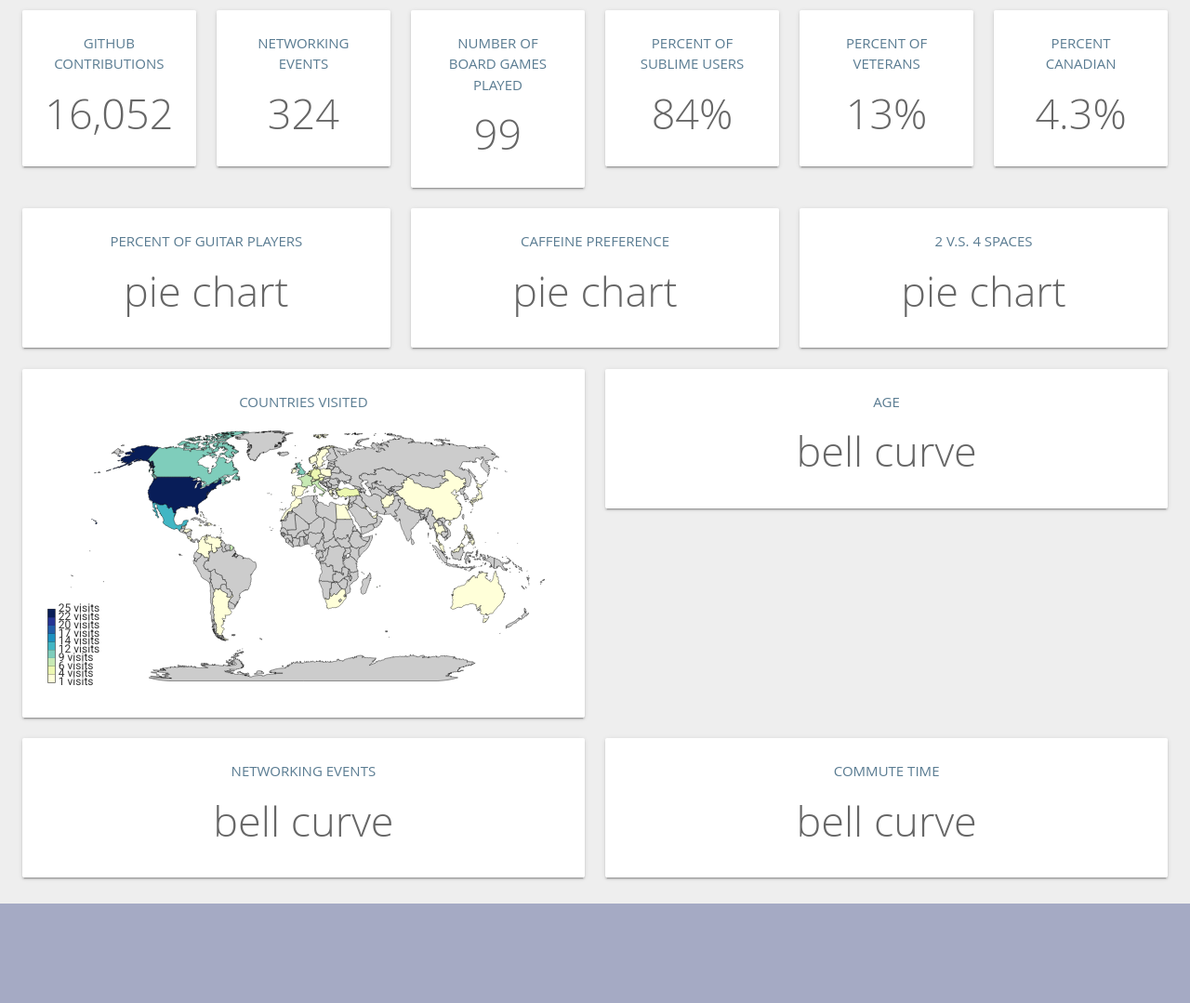
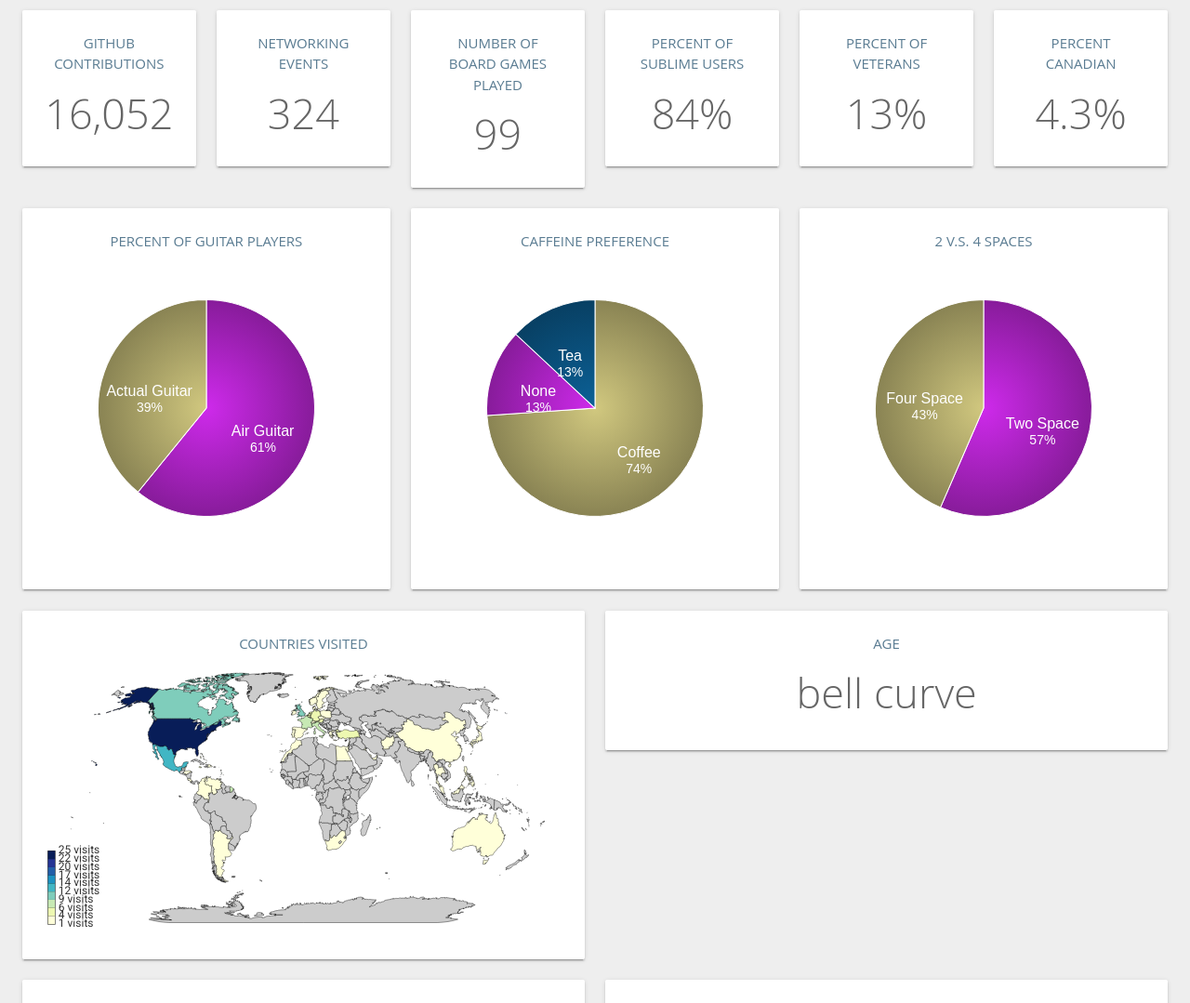
Before and after one commit to nss-day-cohort-16/cohort-16-website, a plain HTML site: page index.html in a window 1280 px wide. Shown: the part 3866-4945 px from the top of the page at 93% size. Drawn offline with nearby package versions, Linux system fonts and the light colour scheme; a web font is replaced by a local one.

Commit message:
all pie charts functioning correctly

```diff
--- a/index.html
+++ b/index.html
@@ -137,12 +137,16 @@
 
         <!-- Pie Charts -->
           <div class="row charts-row">
+            <script src="//cdnjs.cloudflare.com/ajax/libs/d3/3.4.4/d3.min.js"></script>
+            <script src="/pie_scripts/d3pie.min.js"></script>
             <!-- Percent of Guitar Players -->
             <div class="col s12 m6 l4">
               <div class="card">
                 <div class="card-content">
                   <div class="card-title">Percent of Guitar Players</div>
-                    <div class="kpi">pie chart</div>
+                  <div class="kpi" id="pieChart">
+                    <script type="text/javascript" src="/pie_scripts/guitar_pie.js"></script>
+                  </div>
                 </div>
               </div>
             </div>
@@ -151,17 +155,21 @@
               <div class="card">
                 <div class="card-content">
                   <div class="card-title">Caffeine Preference</div>
-                    <div class="kpi">pie chart</div>
+                  <div class="kpi" id="caffeinePieChart">
+                    <script type="text/javascript" src="/pie_scripts/caffeine_pie.js"></script>
+                  </div>
                 </div>
               </div>
             </div>
 
-              <!-- 2 v.s. 4 Spaces -->
+            <!-- 2 vs 4 Space Indentation -->
             <div class="col s12 m6 l4">
               <div class="card">
                 <div class="card-content">
                   <div class="card-title">2 v.s. 4 Spaces</div>
-                    <div class="kpi">pie chart</div>
+                  <div class="kpi" id="spacePieChart">
+                    <script type="text/javascript" src="/pie_scripts/space_pie.js"></script>
+                  </div>
                 </div>
               </div>
             </div>
--- /dev/null
+++ b/pie_scripts/caffeine_pie.js
@@ -0,0 +1,69 @@
+var pie = new d3pie("caffeinePieChart", {
+	"size": {
+		"canvasHeight": 315,
+		"canvasWidth": 246,
+		"pieOuterRadius": "100%"
+		},
+	"data": {
+		"sortOrder": "value-desc",
+		"content": [
+		{
+			"label": "Tea",
+			"value": 57088,
+			"color": "#0c6197"
+		},
+		{
+			"label": "None",
+			"value": 57088,
+			"color": "#ce2aeb"
+		},
+		{
+			"label": "Coffee",
+			"value": 323444,
+			"color": "#d1c87f"
+		}
+		]
+	},
+	"labels": {
+		"outer": {
+			"format": "none",
+			"pieDistance": 32
+		},
+		"inner": {
+			"format": "label-percentage2",
+			"hideWhenLessThanPercentage": 3
+		},
+		"mainLabel": {
+			"color": "#ffffff",
+			"fontSize": 16
+		},
+		"percentage": {
+			"color": "#ffffff",
+			"fontSize": 14,
+			"decimalPlaces": 0
+		},
+		"value": {
+			"color": "#adadad",
+			"fontSize": 11
+		},
+		"lines": {
+			"enabled": true
+		},
+		"truncation": {
+			"enabled": true
+		}
+	},
+	"effects": {
+		"pullOutSegmentOnClick": {
+		"effect": "linear",
+		"speed": 400,
+		"size": 8
+		}
+	},
+	"misc": {
+		"gradient": {
+		"enabled": true,
+		"percentage": 100
+		}
+	}
+	});
--- /dev/null
+++ b/pie_scripts/guitar_pie.js
@@ -0,0 +1,69 @@
+var pie = new d3pie("pieChart", {
+	"size": {
+		"canvasHeight": 315,
+		"canvasWidth": 246,
+		"pieOuterRadius": "100%"
+	},
+	"data": {
+		"sortOrder": "value-desc",
+		"content": [
+			{
+				"label": "Air Guitar",
+				"value": 266379,
+				"color": "#ce2aeb"
+			},
+			{
+				"label": "Actual Guitar",
+				"value": 171241,
+				"color": "#d1c87f"
+			}
+		]
+	},
+	"labels": {
+		"outer": {
+			"format": "none",
+			"pieDistance": 32
+		},
+		"inner": {
+			"format": "label-percentage2",
+			"hideWhenLessThanPercentage": 3
+		},
+		"mainLabel": {
+			"color": "#ffffff",
+			"fontSize": 16
+		},
+		"percentage": {
+			"color": "#ffffff",
+			"fontSize": 14,
+			"decimalPlaces": 0
+		},
+		"value": {
+			"color": "#adadad",
+			"fontSize": 11
+		},
+		"lines": {
+			"enabled": true
+		},
+		"truncation": {
+			"enabled": true
+		}
+	},
+	"tooltips": {
+		"enabled": true,
+		"type": "placeholder",
+		"string": "{monkey}: {12}, {30}%"
+	},
+	"effects": {
+		"pullOutSegmentOnClick": {
+			"effect": "linear",
+			"speed": 400,
+			"size": 8
+		}
+	},
+	"misc": {
+		"gradient": {
+			"enabled": true,
+			"percentage": 100
+		}
+	}
+});
--- /dev/null
+++ b/pie_scripts/space_pie.js
@@ -0,0 +1,64 @@
+var pie = new d3pie("spacePieChart", {
+	"size": {
+		"canvasHeight": 315,
+		"canvasWidth": 246,
+		"pieOuterRadius": "100%"
+		},
+    "data": {
+    "sortOrder": "value-desc",
+    "content": [
+        {
+        "label": "Two Space",
+        "value": 247343,
+        "color": "#ce2aeb"
+        },
+        {
+        "label": "Four Space",
+        "value": 190277,
+        "color": "#d1c87f"
+        }
+    ]
+    },
+	"labels": {
+		"outer": {
+			"format": "none",
+			"pieDistance": 32
+		},
+		"inner": {
+			"format": "label-percentage2",
+			"hideWhenLessThanPercentage": 3
+		},
+		"mainLabel": {
+			"color": "#ffffff",
+			"fontSize": 16
+		},
+		"percentage": {
+			"color": "#ffffff",
+			"fontSize": 14,
+			"decimalPlaces": 0
+		},
+		"value": {
+			"color": "#adadad",
+			"fontSize": 11
+		},
+    "lines": {
+        "enabled": true
+    },
+    "truncation": {
+        "enabled": true
+    }
+    },
+    "effects": {
+    "pullOutSegmentOnClick": {
+        "effect": "linear",
+        "speed": 400,
+        "size": 8
+    }
+    },
+    "misc": {
+    "gradient": {
+        "enabled": true,
+        "percentage": 100
+    }
+    }
+});
```
Also changed, not shown: pie_scripts/d3pie.min.js (added). Lines whose indentation alone changed are shown as unchanged.
